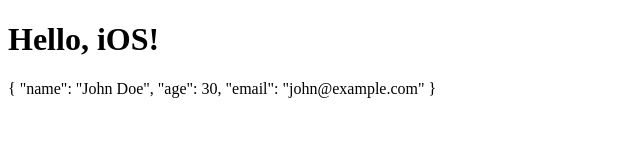
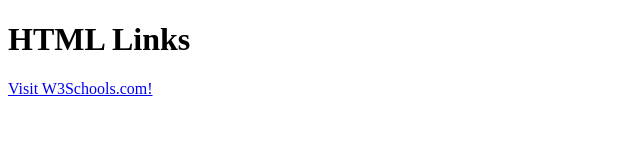
Before and after one commit to dtissier/dtissier.github.io, a plain HTML site: page index.html in a window 1280 px wide. Shown: the whole page, without its empty margins (0-640 px from the left). Drawn offline with Linux system fonts and the light colour scheme.

Commit message:
Do a link within the page

```diff
--- a/index.html
+++ b/index.html
@@ -1,23 +1,10 @@
 <!DOCTYPE html>
 <html>
-<head>
-    <title>My iOS HTML App with JSON Data</title>
-</head>
 <body>
-    <h1>Hello, iOS!</h1>
-    <div id="json-data"></div>
 
-    <script>
-        // JavaScript code to load and display JSON data
-        fetch('data.json')
-            .then(response => response.json())
-            .then(data => {
-                const jsonDataDiv = document.getElementById('json-data');
-                jsonDataDiv.textContent = JSON.stringify(data, null, 2);
-            })
-            .catch(error => {
-                jsonDataDiv.textContent = 'Error loading JSON:';
-            });
-    </script>
+<h1>HTML Links</h1>
+
+<p><a href="catan_stats/index.html">Visit W3Schools.com!</a></p>
+
 </body>
 </html>
```
Also changed, not shown: catan_stats/index.html (added, +23 -0 lines), catan_stats/data.json (renamed from data.json).
